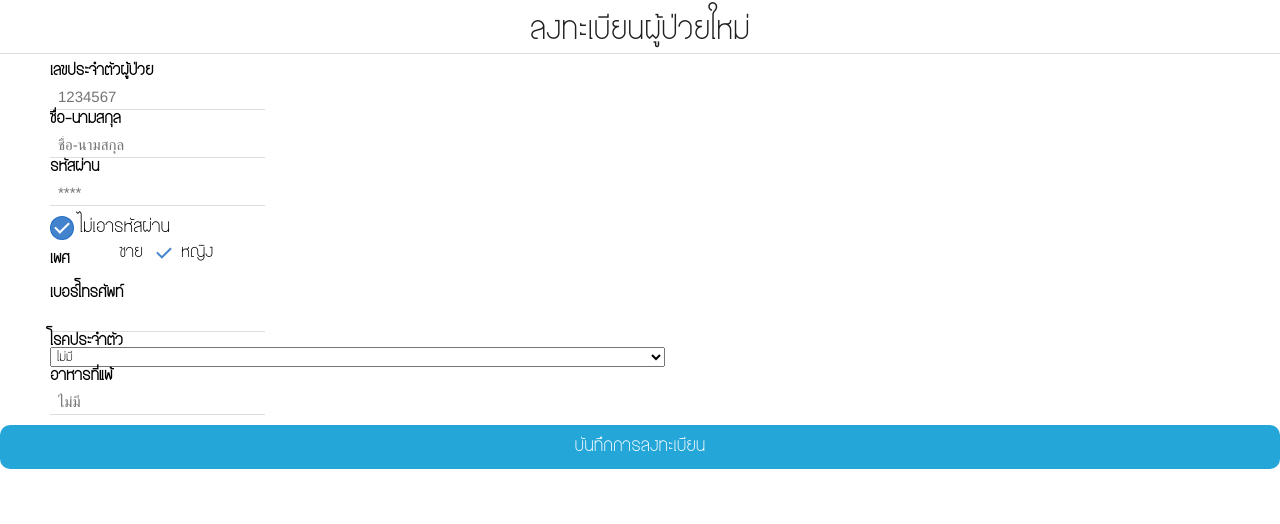
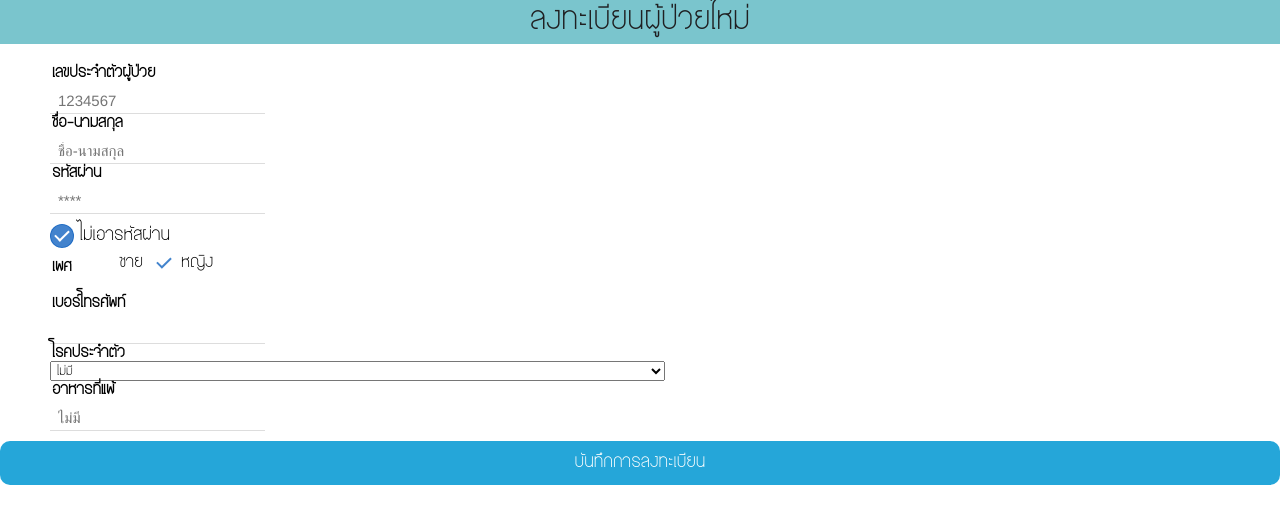
Before and after one commit to beepueng/test_profes, a plain HTML site: page register.html in a window 1280 px wide. Drawn offline with Linux system fonts and the light colour scheme.

Commit message:
แก้ใหม่

```diff
--- a/register.html
+++ b/register.html
@@ -12,15 +12,15 @@
 </head>
 
 <body>
-    <div class="navigation-bar" style="margin-top:10px;">
-        <div class="navigation-bar__center" style="font-size:30px">
+    <div class="navigation-bar" style="margin-top:0px;">
+        <div class="navigation-bar__center" style="font-size:30px;background-color:#7AC5CD">
             ลงทะเบียนผู้ป่วยใหม่
         </div>
     </div>
 
     <ons-page>
 
-        <div class="formarea" style="margin-top:-20px;font-family:WDB_Bangna;">
+        <div class="formarea" style="margin-top:-10px;font-family:WDB_Bangna;">
 
             <div class="form-row" style="margin-top:30px;margin-left:50px;">
             <form id="form_register">
--- a/style.css
+++ b/style.css
@@ -310,5 +310,6 @@ footer.listPatient{
     text-align: left;
     font-weight: bold;
     font-size: 15px;
-    margin-top: 2px;
+    padding: 2px;
+
 }
```
